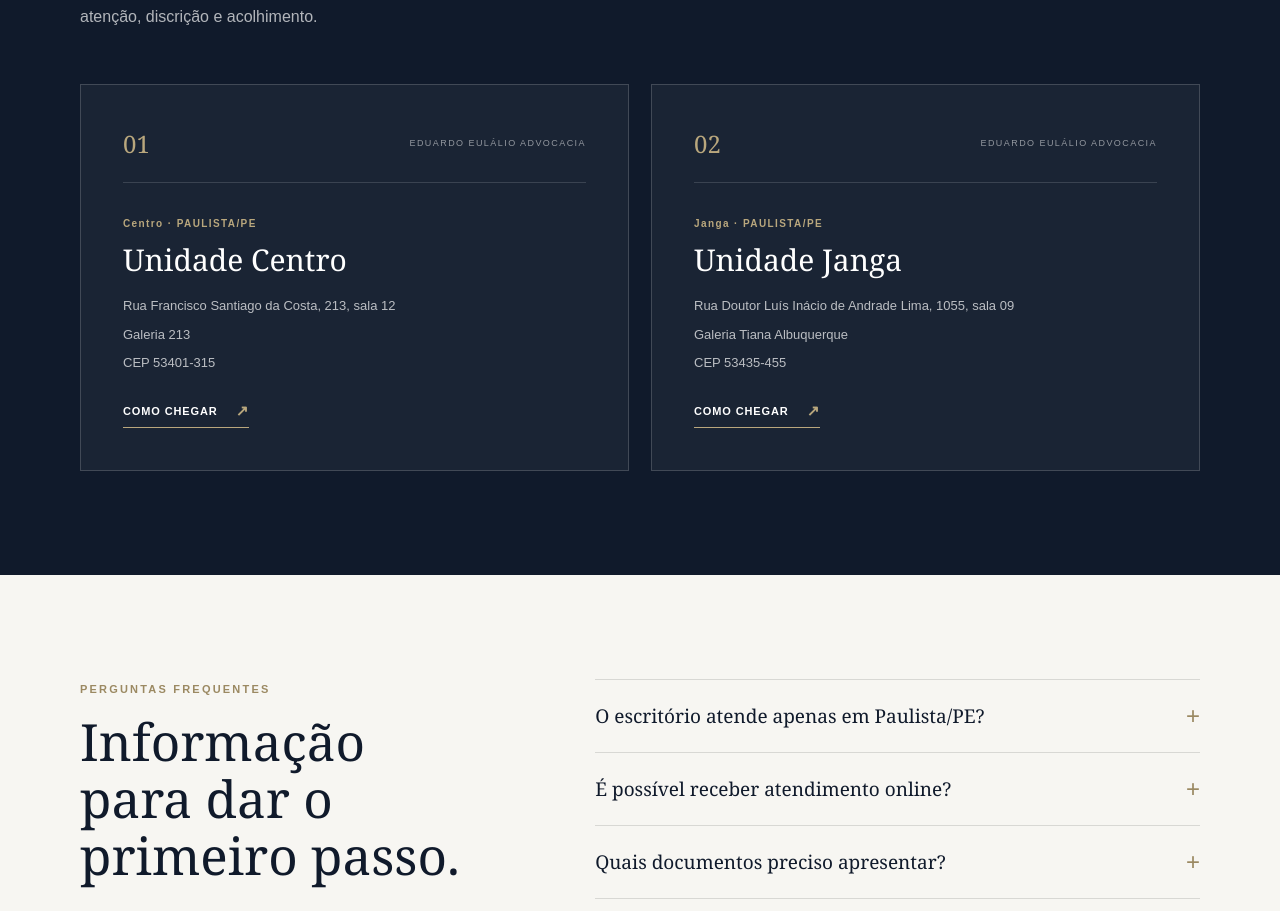
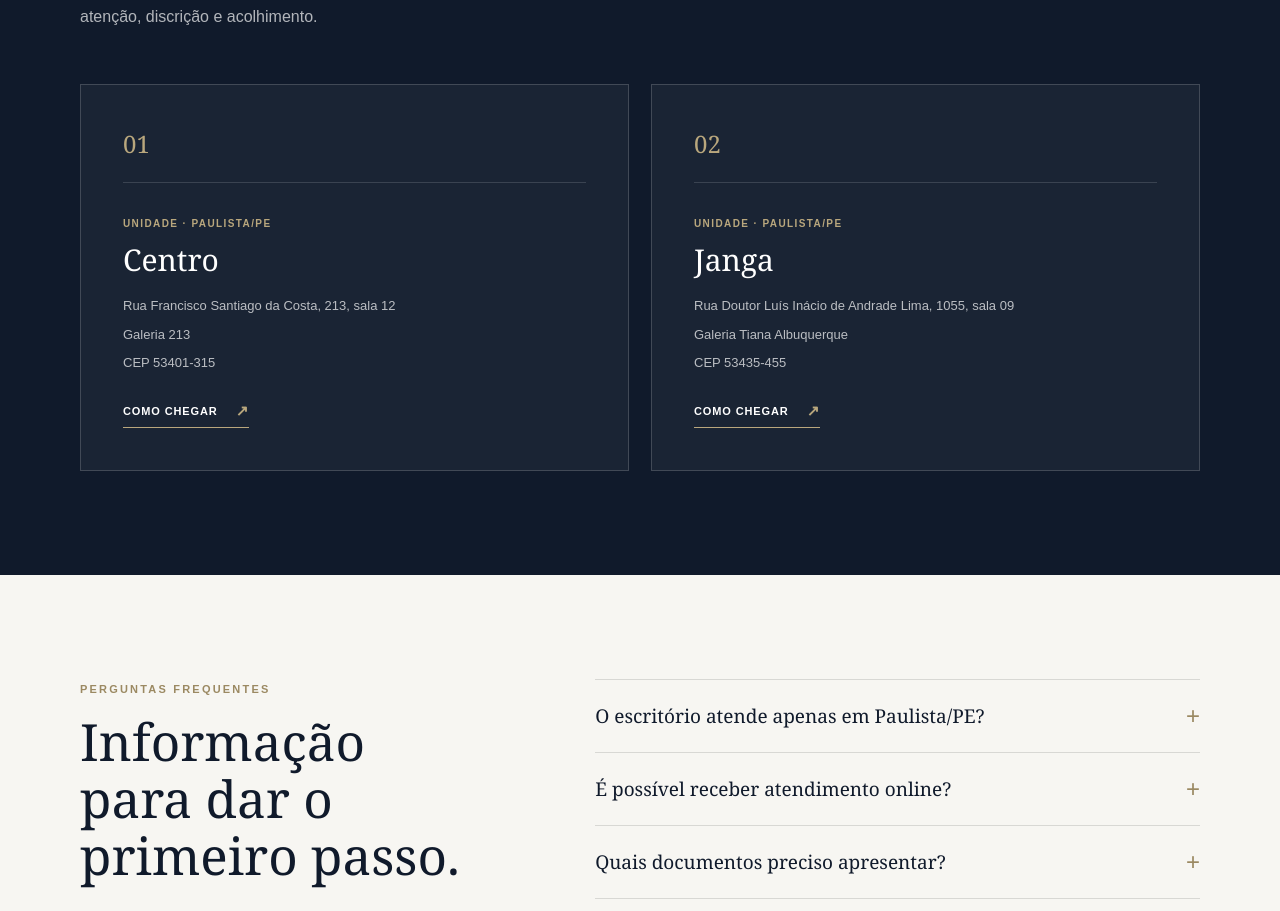
Before and after one commit to Barbaracoosta/eduardoeulalio, a React (Vite) app: page / in a window 1280 px wide. Shown: the part 4320-5231 px from the top of the page. Built offline with nearby package versions, Linux system fonts and the light colour scheme.

Commit message:
Remove repetição nos títulos dos cards de unidades

```diff
--- a/src/components/Locations/Locations.jsx
+++ b/src/components/Locations/Locations.jsx
@@ -2,7 +2,7 @@ import './Locations.css'
 
 const units = [
   {
-    name: 'Unidade Centro',
+    name: 'Centro',
     neighborhood: 'Centro',
     address: 'Rua Francisco Santiago da Costa, 213, sala 12',
     building: 'Galeria 213',
@@ -10,7 +10,7 @@ const units = [
     maps: 'https://www.google.com/maps/search/?api=1&query=Rua+Francisco+Santiago+da+Costa+213+Paulista+PE',
   },
   {
-    name: 'Unidade Janga',
+    name: 'Janga',
     neighborhood: 'Janga',
     address: 'Rua Doutor Luís Inácio de Andrade Lima, 1055, sala 09',
     building: 'Galeria Tiana Albuquerque',
@@ -37,10 +37,10 @@ function Locations() {
             <article className="location-card" key={unit.name}>
               <div className="location-card__top">
                 <span className="location-card__index">0{index + 1}</span>
-                <span className="location-card__label">EDUARDO EULÁLIO ADVOCACIA</span>
+
               </div>
               <div className="location-card__content">
-                <span className="location-card__neighborhood">{unit.neighborhood} · PAULISTA/PE</span>
+                <span className="location-card__neighborhood">UNIDADE · PAULISTA/PE</span>
                 <h3>{unit.name}</h3>
                 <address>
                   <span>{unit.address}</span>
```
